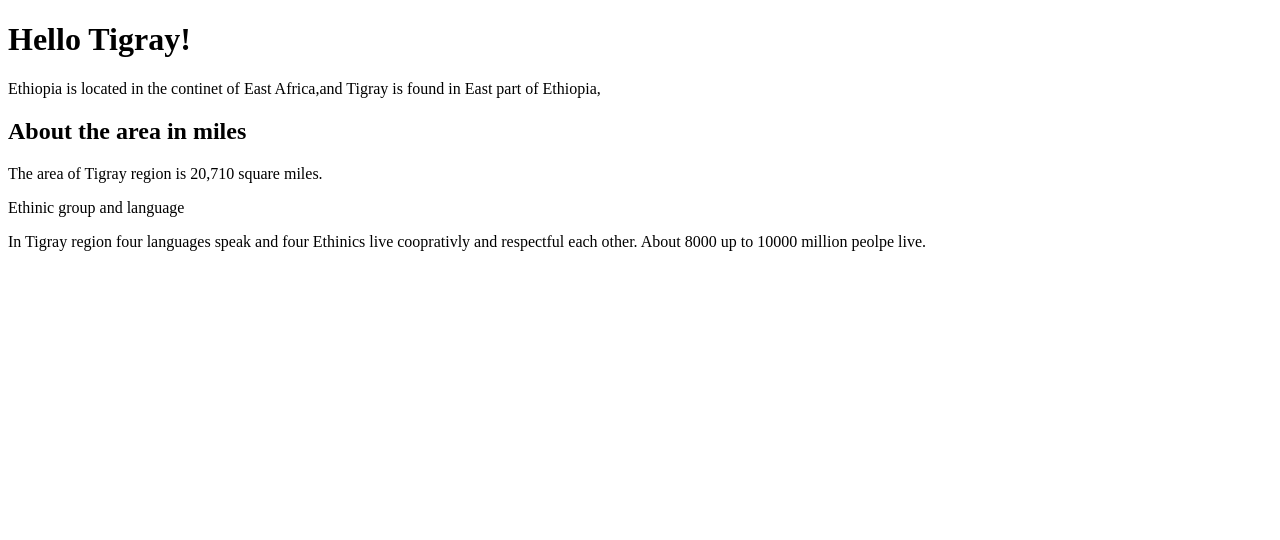
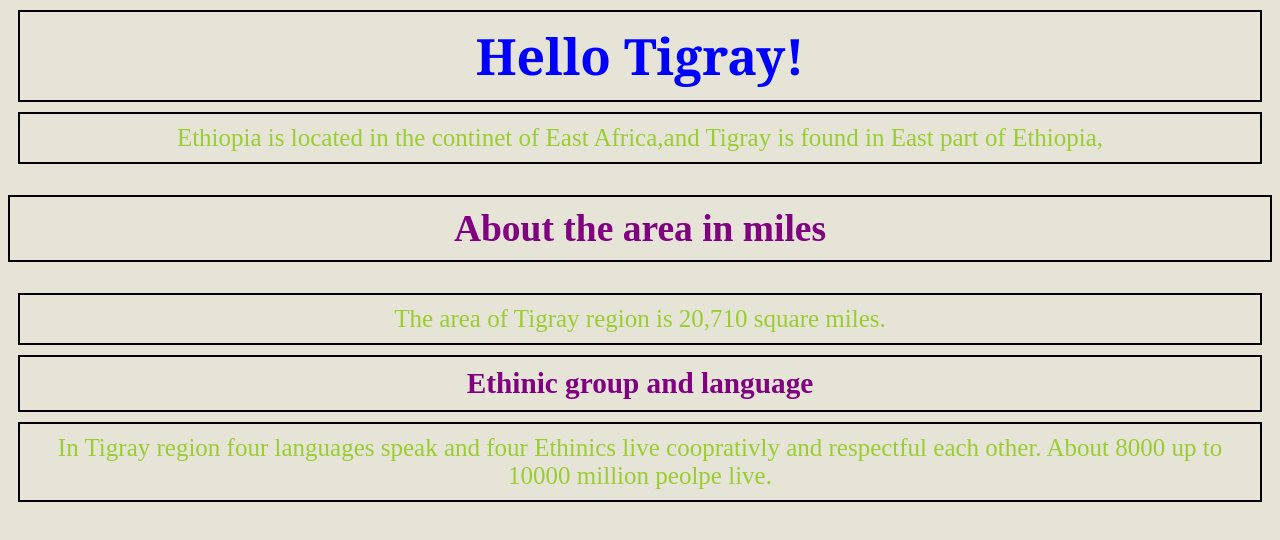
Before and after one commit to destish21/video-1, a plain HTML site: page index.html in a window 1280 px wide. Drawn offline with Linux system fonts and the light colour scheme.

Commit message:
modified: index.html and style.css

```diff
--- a/index.html
+++ b/index.html
@@ -1,20 +1,22 @@
 <!DOCTYPE html>
 <html lang="en">
+
 <head>
     <meta charset="UTF-8">
     <meta name="viewport" content="width-device-width, initial-scale-1.0">
     <link rel="stylesheet" href="style.css">
-        <title><video</title>
+    <title> video-1 </title>
 </head>
 
 <body>
     <h1> Hello Tigray!</h1>
     <p> Ethiopia is located in the continet of East Africa,and Tigray is found in East part of Ethiopia,</p>
     <h2> About the area in miles </h2>
-            <P> The area of Tigray region is 20,710 square miles.</P
-            <h3> Ethinic group and language</h3>
+    <P> The area of Tigray region is 20,710 square miles.</P>
+    <h3> Ethinic group and language </h3>
     <P> In Tigray region four languages speak and four Ethinics live cooprativly and respectful each other.
         About 8000 up to 10000 million peolpe live.</P>
 
 </body>
+
 </html>
--- a/style.css
+++ b/style.css
@@ -0,0 +1,40 @@
+body {
+    background-color: #e5e4d7;
+    font-size: 25px;
+
+}
+h1 {
+    color: blue;
+    border: 2px solid black;
+    font-family: Georgia, Times, 'Times New Roman', serif;
+    text-align: center;
+    padding: 10px;
+    margin: 10px;
+
+
+}
+h2 {
+    color: purple;
+    border: 2px solid black;
+    text-align: center;
+    padding: 10px;
+    margin: 10;
+}
+h3 {
+    color: purple;
+    border: 2px solid black;
+    border: 2px solid black;
+    text-align: center;
+    padding: 10px;
+    margin: 10px;
+
+}
+p {
+    color: yellowgreen;
+    border: 2px solid black;
+    margin: 10px;
+    padding: 10px;
+    text-align: center;
+
+
+}
```
Lines whose indentation alone changed are shown as unchanged.
